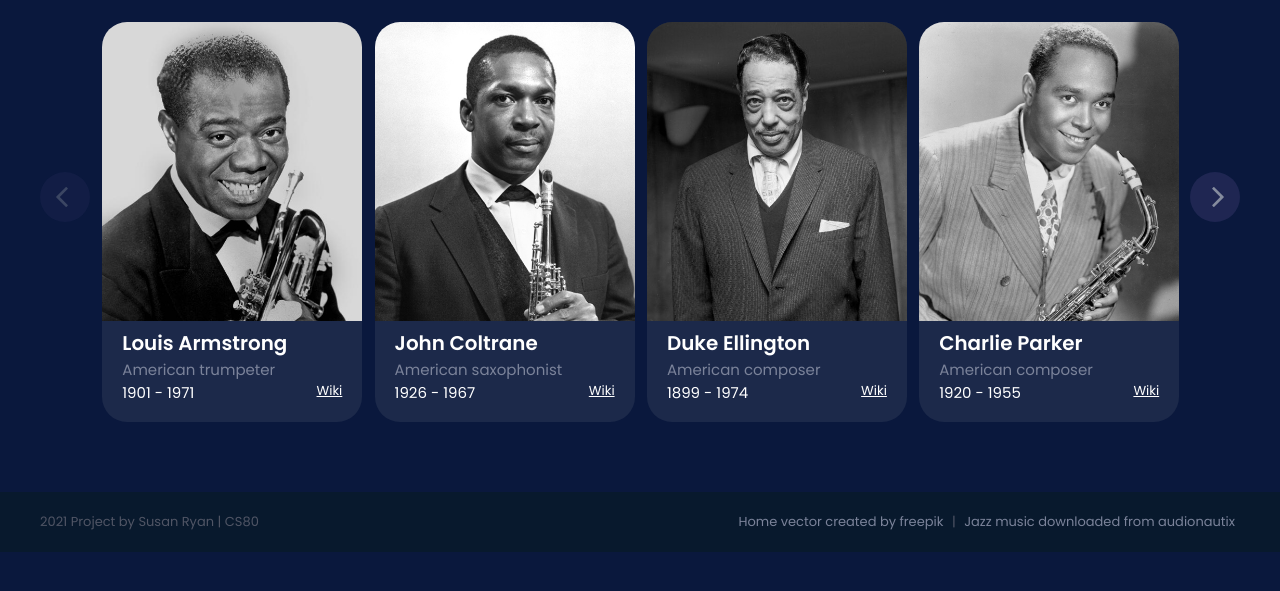
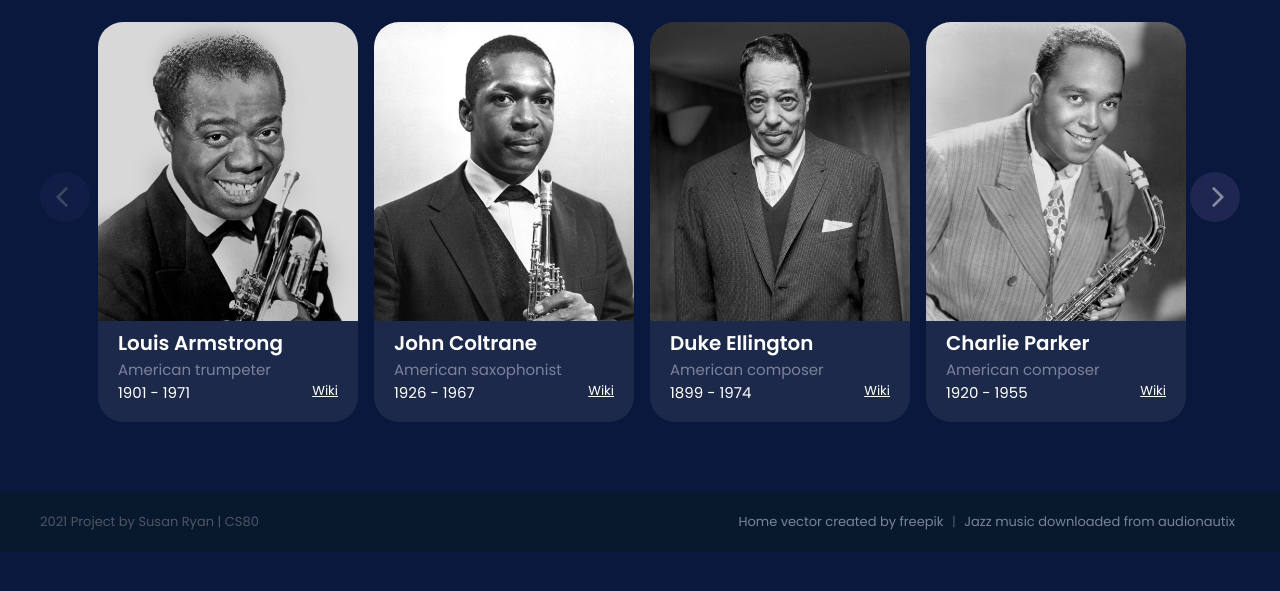
Before and after one commit to susanlagithub/jazzlovers, a plain HTML site: page artists.html in a window 1280 px wide. Shown: the part 181-772 px from the top of the page. Drawn offline with Linux system fonts and the light colour scheme.

Commit message:
css Fixes

```diff
--- a/style.css
+++ b/style.css
@@ -367,7 +367,7 @@ footer a {
 
 .artist-card-container {
     display: flex;
-    width: 3280px;
+    width: 3312px;
     justify-content: space-evenly;
 }
 
@@ -377,6 +377,8 @@ footer a {
     height: 400px;
     border-radius: 25px;
     margin-bottom: 70px;
+    margin-left: 8px;
+    margin-right: 8px;
 }
 
 .artist-card img {
```
